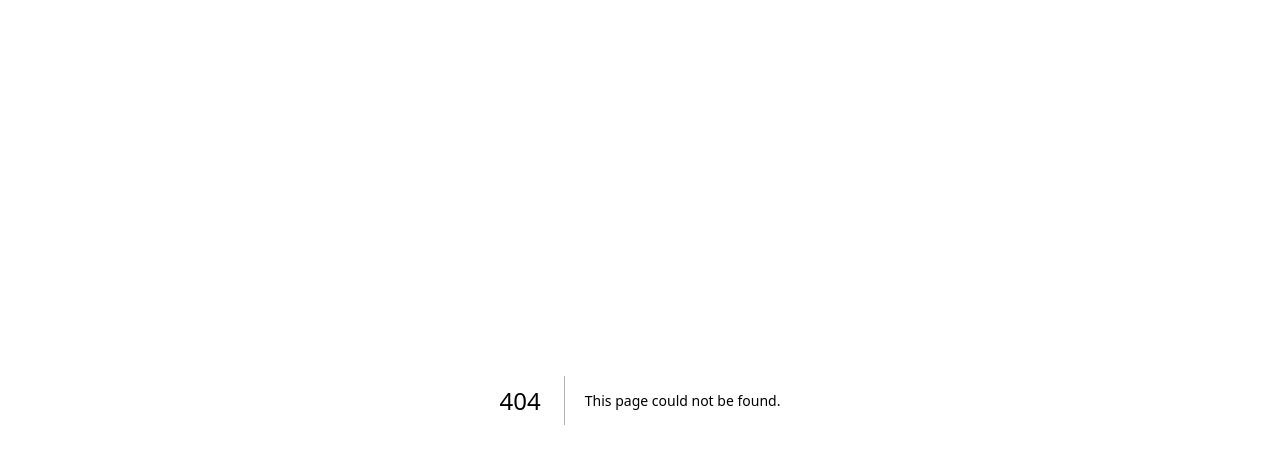
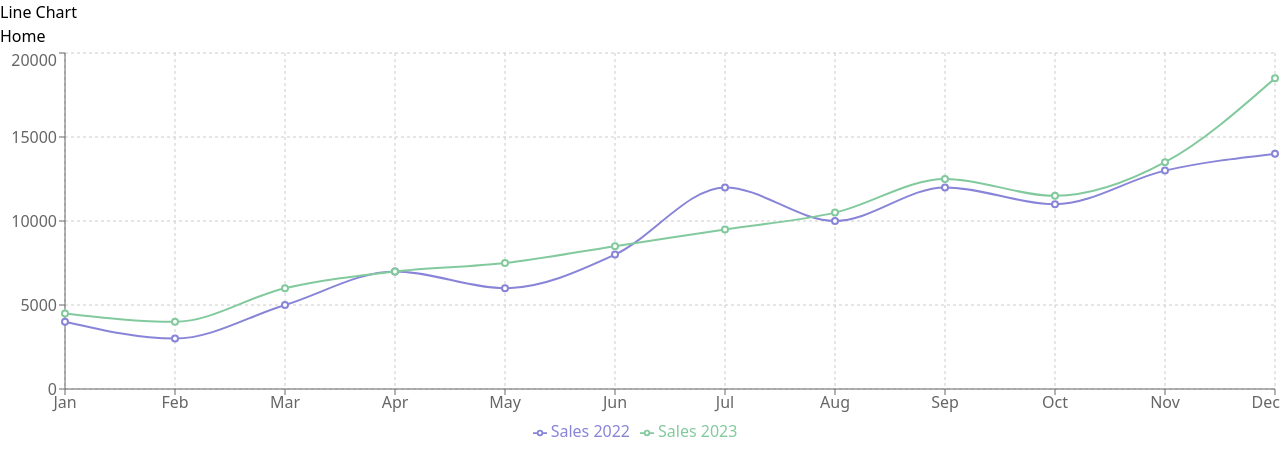
Before and after one commit to grusingh/build-charts-in-react, a Next.js app: page /charts/line-chart in a window 1280 px wide. Before the commit this address had no page. Shown: the top 476 px of the page. Built offline with nearby package versions, Linux system fonts and the light colour scheme.

Commit message:
Line chart

```diff
--- a/package.json
+++ b/package.json
@@ -15,7 +15,8 @@
     "next": "14.2.8",
     "react": "^18",
     "react-dom": "^18",
-    "react-leaflet": "^4.2.1"
+    "react-leaflet": "^4.2.1",
+    "recharts": "^2.12.7"
   },
   "devDependencies": {
     "eslint": "^8",
--- /dev/null
+++ b/src/components/line-chart.jsx
@@ -0,0 +1,22 @@
+import React from 'react';
+import { LineChart, Line, XAxis, YAxis, CartesianGrid, Tooltip, Legend, ResponsiveContainer } from 'recharts';
+
+function MonthlySalesComparisonLineChart({data}) {
+  return (
+    <ResponsiveContainer width="100%" height={400}>
+      <LineChart data={data}>
+        <CartesianGrid strokeDasharray="3 3" />
+        <XAxis dataKey="month" />
+        <YAxis />
+        <Tooltip />
+        <Legend />
+        {/* Line for 2022 sales */}
+        <Line type="monotone" dataKey="sales2022" stroke="#8884d8" strokeWidth={2} name="Sales 2022" />
+        {/* Line for 2023 sales */}
+        <Line type="monotone" dataKey="sales2023" stroke="#82ca9d" strokeWidth={2} name="Sales 2023" />
+      </LineChart>
+    </ResponsiveContainer>
+  );
+}
+
+export default MonthlySalesComparisonLineChart;
--- a/src/pages/charts/heatmap.js
+++ b/src/pages/charts/heatmap.js
@@ -2,15 +2,15 @@ import dynamic from 'next/dynamic';
 import Link from 'next/link';
 import useHeatmapData from '@/hooks/use-heatmap-data';
 
-const Heatmap = dynamic(() => import('@/components/Heatmap'), { ssr: false });
+const Heatmap = dynamic(() => import('@/components/heatmap'), { ssr: false });
 
 export default function HeatmapPage() {
   const zoom = 17;
   const center = [51.5074, -0.1278]; // London
   const heatmapData = useHeatmapData({ center });
 
-  return <div>
-    <header className="flex justify-between items-center p-2">
+  return <div className="p-8">
+    <header className="flex justify-between items-center p-2 pb-8">
       <h1 className="text-3xl p-2">Heatmap</h1>
       <Link href="/" className="underline">Home</Link>
     </header>
--- /dev/null
+++ b/src/pages/charts/line-chart.js
@@ -0,0 +1,30 @@
+import dynamic from 'next/dynamic';
+import Link from 'next/link';
+
+const monthlySalesData = [
+  { month: 'Jan', sales2022: 4000, sales2023: 4500 },
+  { month: 'Feb', sales2022: 3000, sales2023: 4000 },
+  { month: 'Mar', sales2022: 5000, sales2023: 6000 },
+  { month: 'Apr', sales2022: 7000, sales2023: 7000 },
+  { month: 'May', sales2022: 6000, sales2023: 7500 },
+  { month: 'Jun', sales2022: 8000, sales2023: 8500 },
+  { month: 'Jul', sales2022: 12000, sales2023: 9500 },
+  { month: 'Aug', sales2022: 10000, sales2023: 10500 },
+  { month: 'Sep', sales2022: 12000, sales2023: 12500 },
+  { month: 'Oct', sales2022: 11000, sales2023: 11500 },
+  { month: 'Nov', sales2022: 13000, sales2023: 13500 },
+  { month: 'Dec', sales2022: 14000, sales2023: 18500 }
+];
+
+const LineChart = dynamic(() => import('@/components/line-chart'), { ssr: false });
+
+export default function LineChartPage() {
+  return <div className="p-8">
+    <header className="flex justify-between items-center p-2 pb-8">
+      <h1 className="text-3xl p-2">Line Chart</h1>
+      <Link href="/" className="underline">Home</Link>
+    </header>
+
+    <LineChart data={monthlySalesData} />
+  </div>;
+}
```
Also changed, not shown: src/pages/index.js (+12 -2 lines), 3 other files (tests, documents, lock files or other folders).
